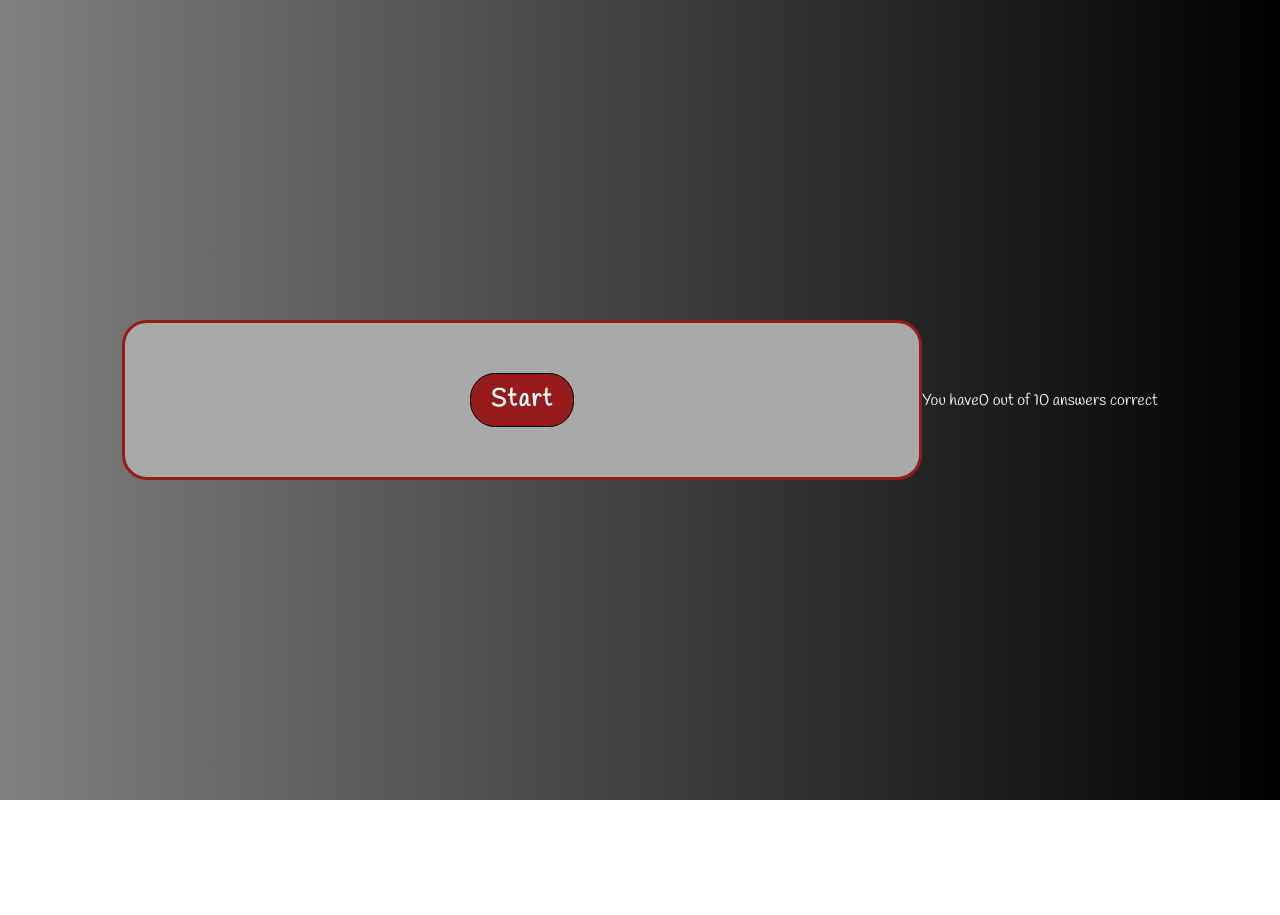
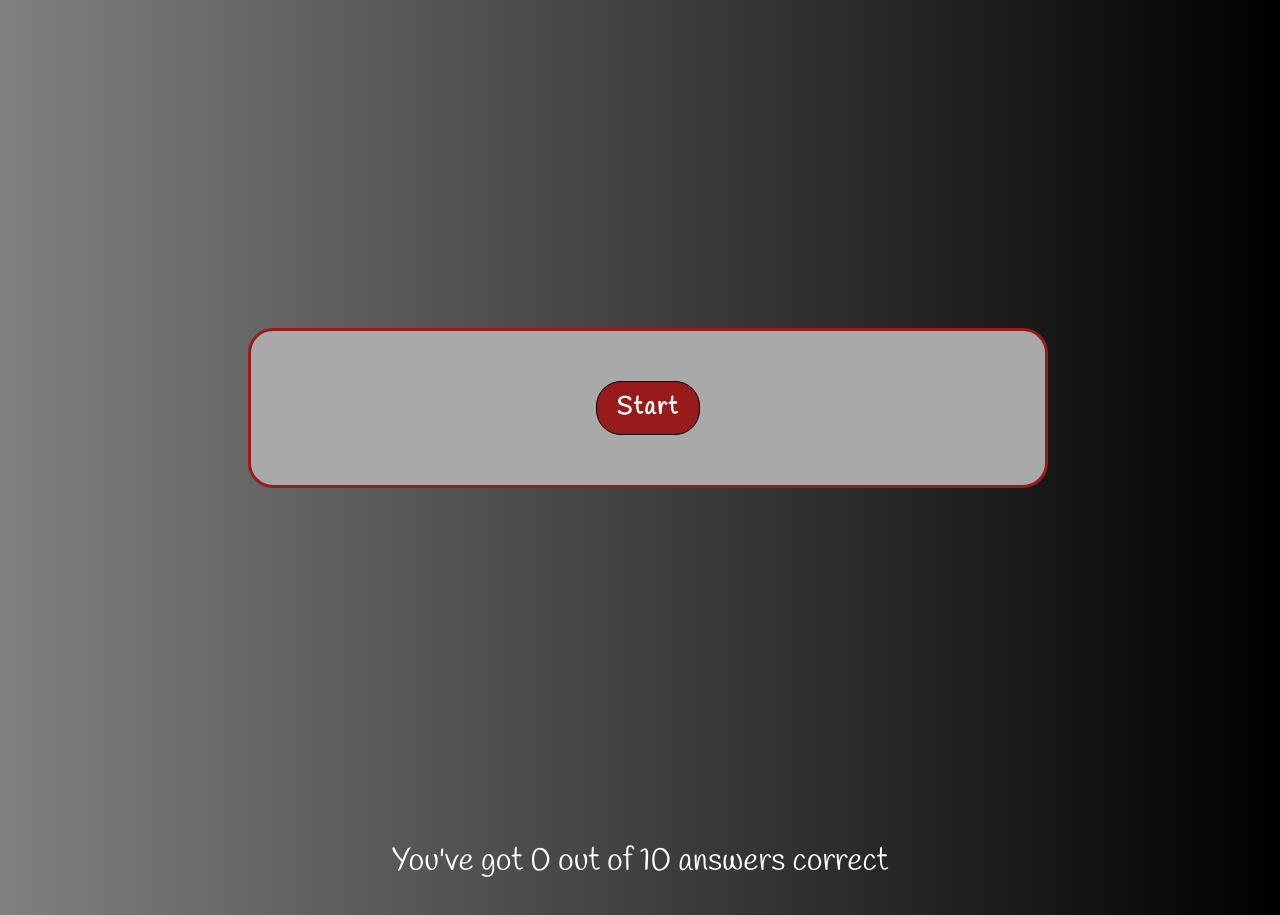
Before and after one commit to jona-tech/jona-tech, a plain HTML site: page index.html in a window 1280 px wide. Before the commit the page ends 800 px from the top, so only its background shows below. Drawn offline with Linux system fonts and the light colour scheme.

Commit message:
add changes to css to make scoreboard appear under quiz game. Add comments to script file to make it more understandable

```diff
--- a/index.html
+++ b/index.html
@@ -15,6 +15,7 @@
 </head>
 
 <body>
+    <section id="quiz-section">
     <div class="container">
         <div id="question-container" class="hide">
             <div id="question">Question</div>
@@ -30,10 +31,12 @@
             <button id="next-btn" class="next-btn btn hide">Next</button>
         </div>
     </div>
-
-    <div id="score">
-        <p class="scores">You have<span id="count-correct">0</span> out of 10 answers correct</p>
+</section>
+    <section id="score">
+    <div>
+        <p class="scores">You've got <span id="count-correct">0</span> out of 10 answers correct</p>
     </div>
+</section>
 </body>
 
 </html>
--- a/style.css
+++ b/style.css
@@ -5,6 +5,11 @@
 
 body {
     background: linear-gradient(to right, grey 0, black 100%);
+    color: white;
+
+}
+
+#quiz-section {
     padding: 0;
     margin: 0;
     display: flex;
@@ -12,7 +17,7 @@ body {
     height: 100vh;
     justify-content: center;
     align-items: center;
-    color: white;
+    text-align: center;
 }
 
 .container {
@@ -59,3 +64,17 @@ body {
 .hide {
     display: none;
 }
+
+/* makes correct button green and wrong answers red */
+.correct {
+    background-color: green;
+}
+
+.wrong {
+    background-color: rgb(92, 92, 92);
+}
+
+#score {
+    font-size: 2rem;
+    text-align: center;
+}
```
Also changed, not shown: script.js (+33 -2 lines).
